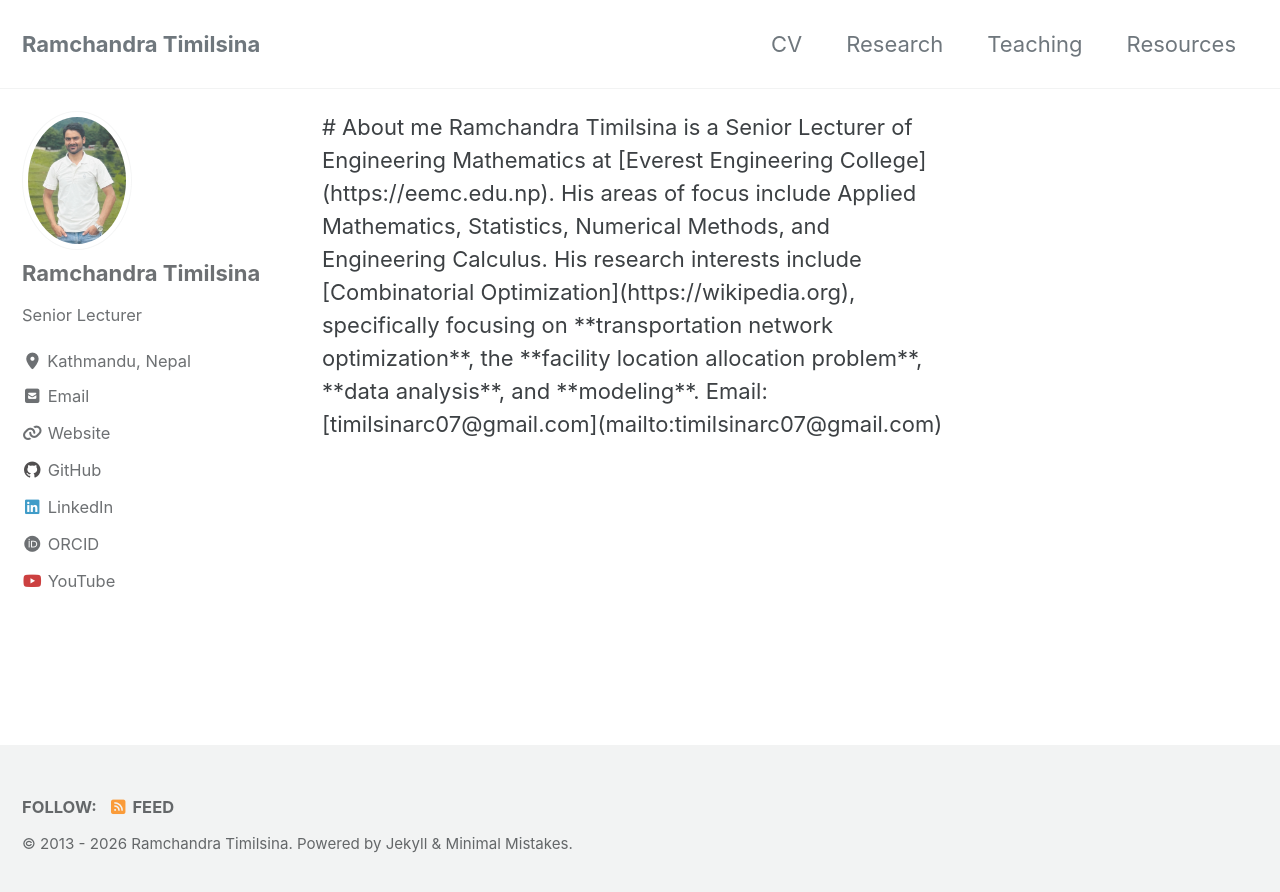
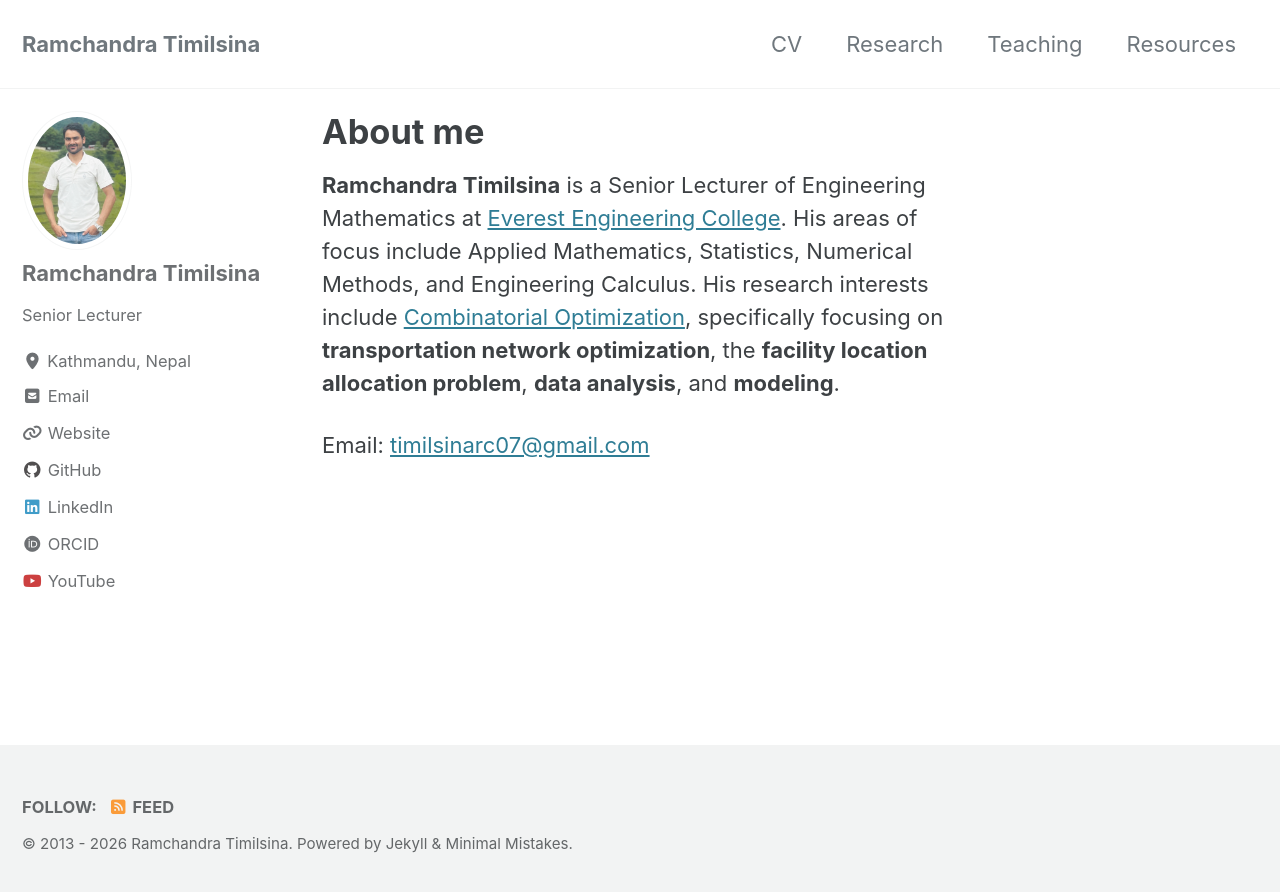
Before and after one commit to TimilsinaRC07/TimilsinaRC07.github.io, a Jekyll site: the page built from index.html, in a window 1280 px wide. Shown: the top 892 px of the page. Built offline with Jekyll 4.4.1, drawn with Linux system fonts in a browser that asks for light colours; cached includes are drawn as plain includes; the list of posts is cut into pages by our own code; part of the change alters nothing that is shown.

Commit message:
Update index.html

```diff
--- a/index.html
+++ b/index.html
@@ -3,10 +3,12 @@ layout: single
 author_profile: true
 ---
 
-# About me
+<h1>About me</h1>
 
-Ramchandra Timilsina is a Senior Lecturer of Engineering Mathematics at [Everest Engineering College](https://eemc.edu.np). His areas of focus include Applied Mathematics, Statistics, Numerical Methods, and Engineering Calculus.
+<p><strong>Ramchandra Timilsina</strong> is a Senior Lecturer of Engineering Mathematics at <a href="https://eemc.edu.np/">Everest Engineering
+College</a>. His areas of focus include Applied Mathematics, Statistics, Numerical Methods, and Engineering Calculus.
+His research interests include <a href="https://en.wikipedia.org/wiki/Combinatorial_optimization">Combinatorial Optimization</a>,
+specifically focusing on <strong>transportation network optimization</strong>, the <strong>facility location allocation problem</strong>,
+<strong>data analysis</strong>, and <strong>modeling</strong>.</p>
 
-His research interests include [Combinatorial Optimization](https://wikipedia.org), specifically focusing on **transportation network optimization**, the **facility location allocation problem**, **data analysis**, and **modeling**.
-
-Email: [timilsinarc07@gmail.com](mailto:timilsinarc07@gmail.com)
+<p>Email: <a href="mailto:timilsinarc07@gmail.com">timilsinarc07@gmail.com</a></p>
```
